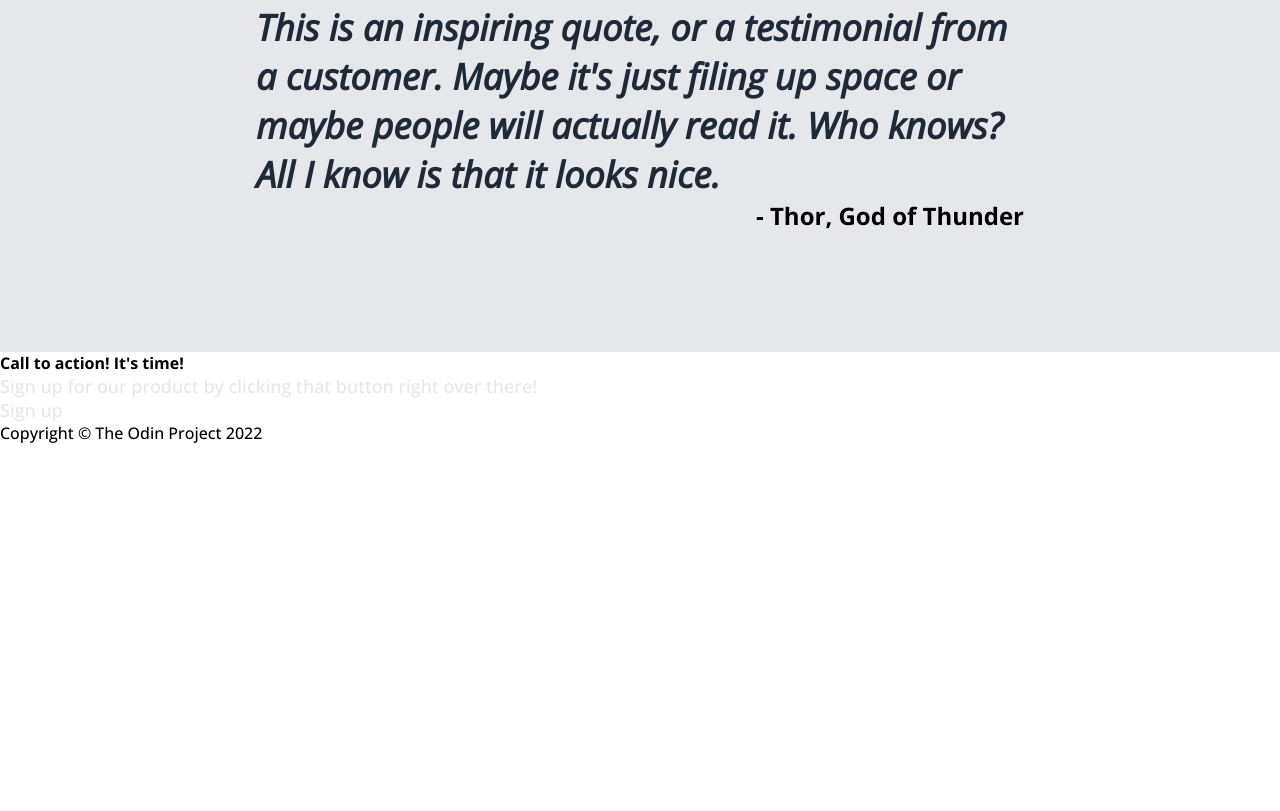
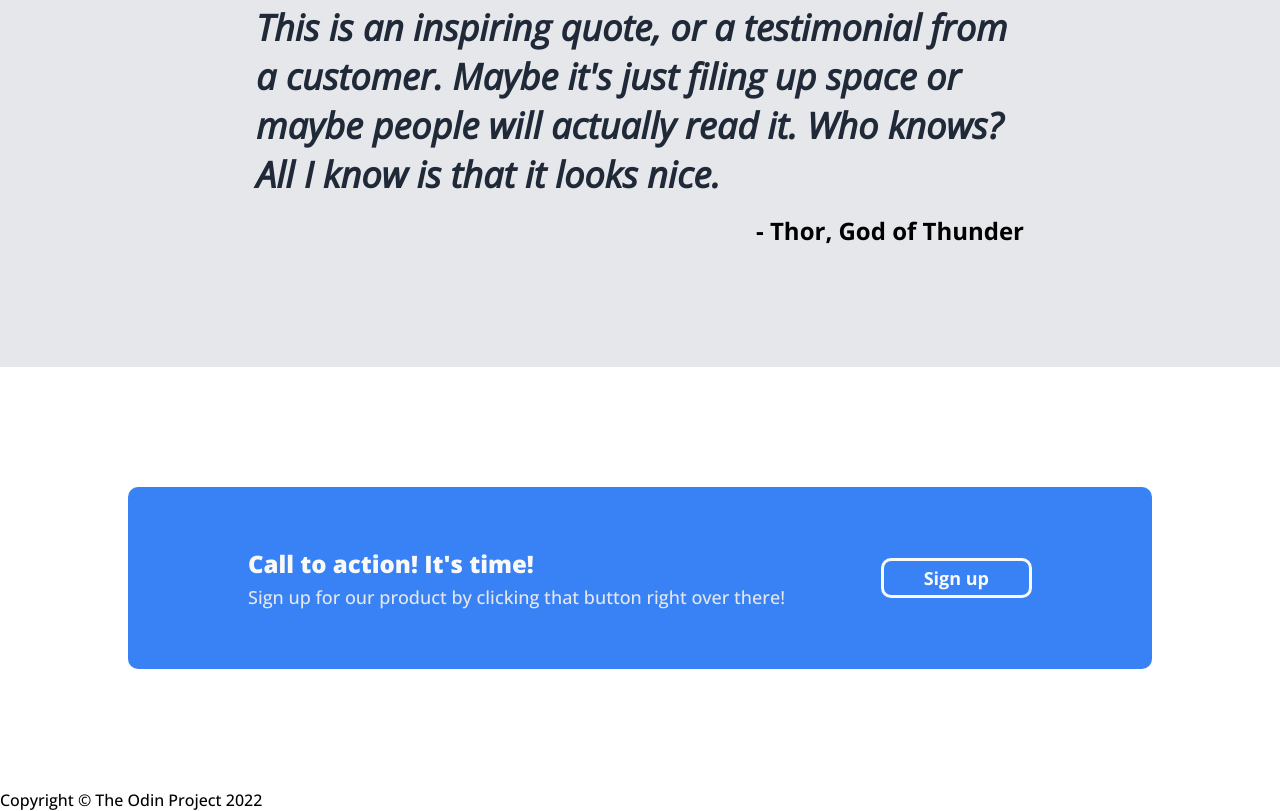
Before and after one commit to KauaLourenco/landing-page, a plain HTML site: page index.html in a window 1280 px wide. Shown: the part 1570-2381 px from the top of the page. Before the commit the page ends 2014 px from the top, so only its background shows below. Drawn offline with nearby package versions, Linux system fonts and the light colour scheme.

Commit message:
Add call-to-action section style

```diff
--- a/index.html
+++ b/index.html
@@ -68,12 +68,11 @@
         </section>
 
         <section class="sign-up">
-            <div>
-                <div class="sign-box">
+            <div class="cta-box">
+                <div class="cta-text">
                     <h4>Call to action! It's time!</h4>
                     <p class="subtext">Sign up for our product by clicking that button right over there!</p>
                 </div>
-
                 <a href="#">Sign up</a>
             </div>
         </section>
--- a/style.css
+++ b/style.css
@@ -59,7 +59,8 @@ div.logo {
     margin-right: auto;
 }
 
-a {
+nav a,
+.hero .text a {
     color: var(--subtext-color);
     font-size: 1.8rem;
     text-decoration: none;
@@ -188,16 +189,75 @@ h2 {
 }
 
 .quote-text {
+    margin-bottom: 1.5rem;
+
     color: var(--dark-bg-color);
-    font-size: 3.6rem;
+    font-size: clamp(2rem, 5vw, 3.6rem);
     font-weight: 800;
     font-style: italic;
 }
 
 .author {
-    font-size: 2.4rem;
+    font-size: clamp(1.6rem, 3vw, 2.4rem);
     font-weight: 700;
     text-align: right;
 }
 
+/* Call to action */
+
+.sign-up {
+    width: 100%;
+
+    display: flex;
+    justify-content: center;
+}
+
+.cta-box {
+    width: 80%;
+    margin: 12rem 0;
+    padding: 6rem clamp(4rem, 10vw ,12rem);
+
+    background-color: var(--button-cta-bg);
+    border-radius: 1rem;
+
+    display: flex;
+    flex-flow: row wrap;
+    align-items: center;
+    gap: 2rem;
+}
+
+.cta-text {
+    margin-right: auto;
+    flex: 1 0 20rem;
+}
+
+.cta-box h4 {
+    margin-bottom: .5rem;
+
+    color: var(--main-text);
+    font-size: 2.4rem;
+    font-weight: 800;
+}
+
+.cta-box .subtext {
+    color: var(--subtext-color);
+    font-size: 1.8rem;
+}
+
+.cta-box a {
+    width: fit-content;
+    padding: .5rem 4rem;
+
+    text-decoration: none;
+    color: var(--main-text);
+    font-size: 1.8rem;
+    font-weight: 700;
+
+    background-color: var(--button-cta-bg);
+    border: .3rem solid var(--main-text);
+    border-radius: 1rem;
+
+    flex: 0 0 fit-content;
+}
+
 /* Footer */
```
